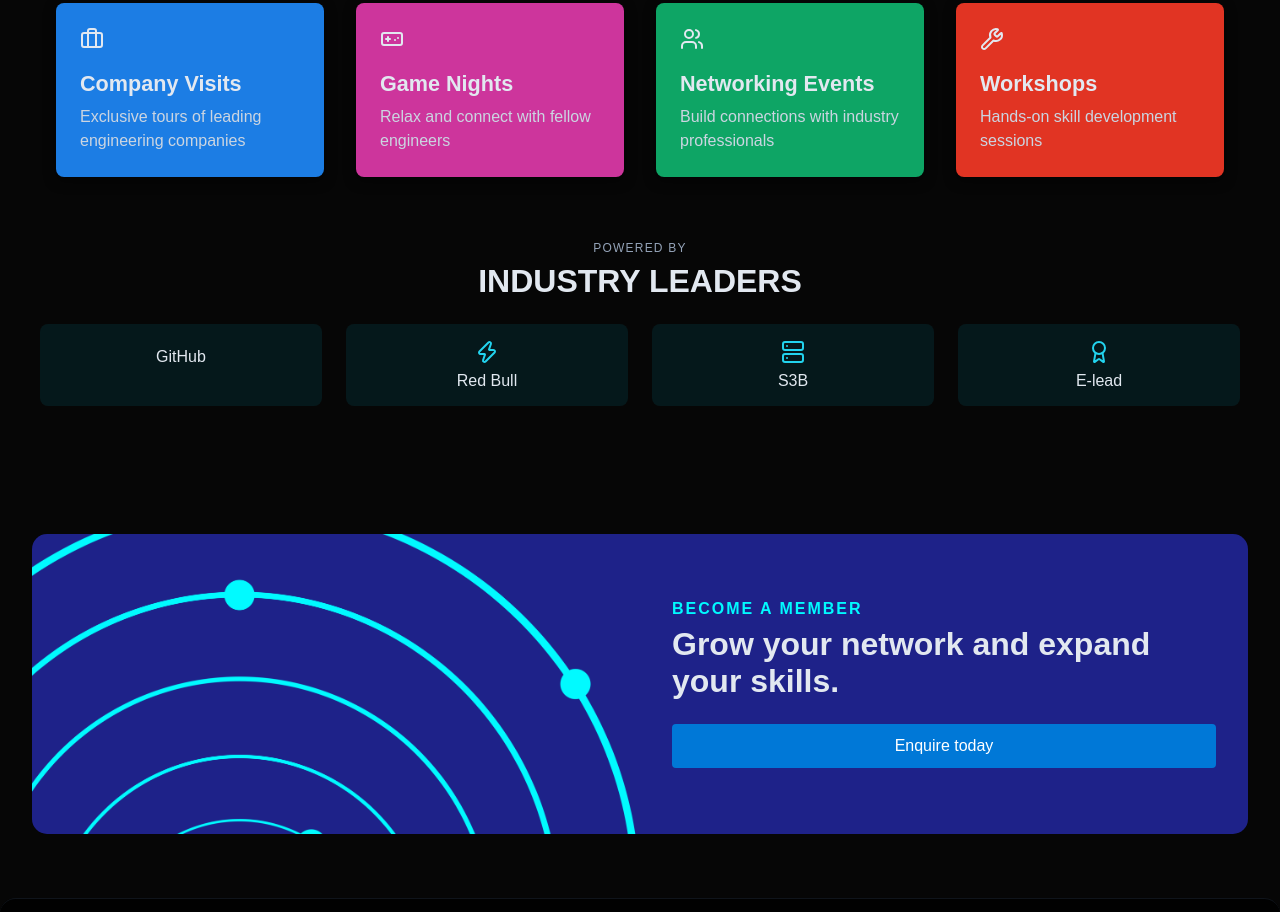
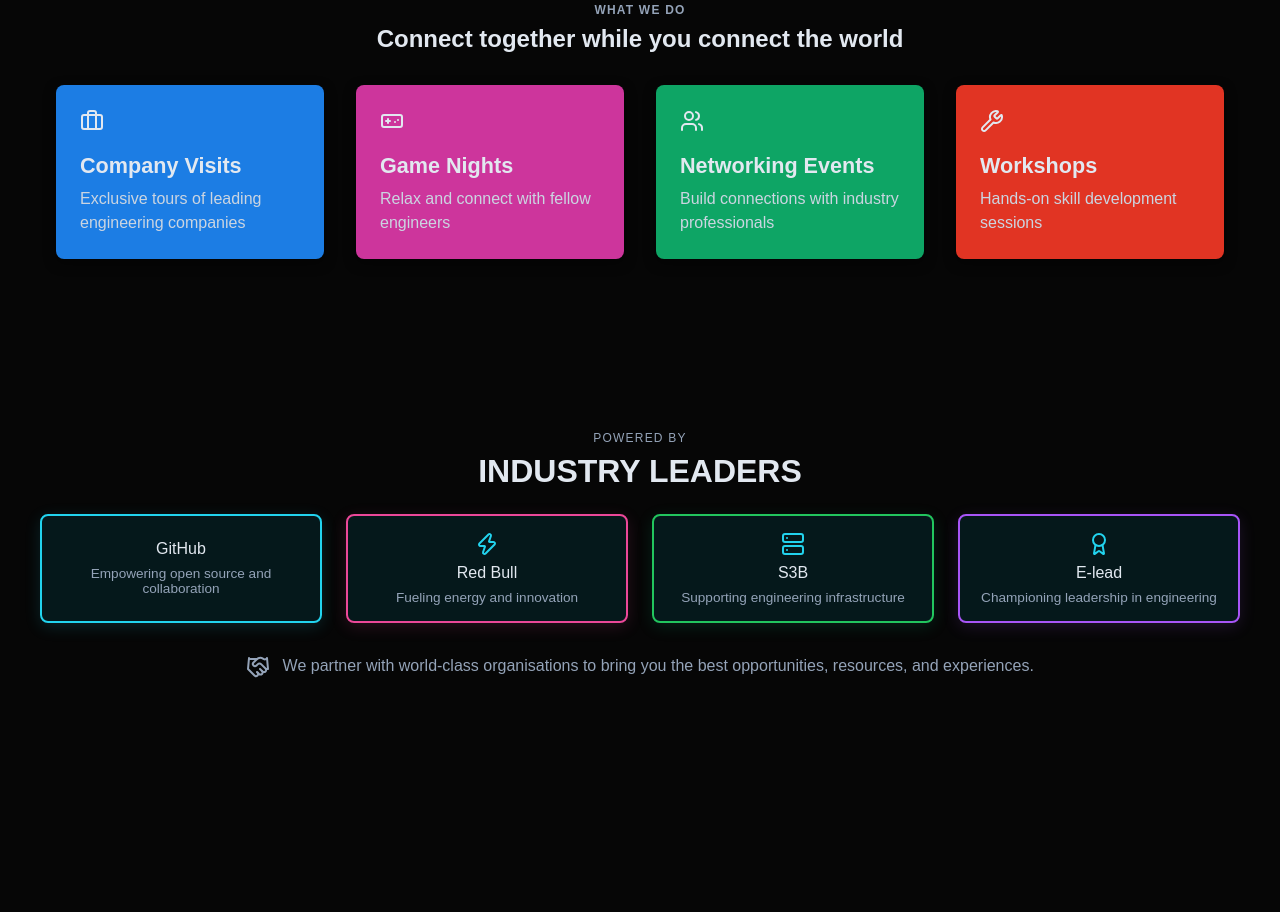
Before and after one commit to MQENG/Website, a plain HTML site: page test.html in a window 1280 px wide. Shown: the part 894-1806 px from the top of the page. Drawn offline with nearby package versions, Linux system fonts and the light colour scheme.

Commit message:
Update test.html

```diff
--- a/test.html
+++ b/test.html
@@ -34,8 +34,11 @@
       align-items: center;
     }
 
-    /* Hero Container */
     .container {
+      min-height: calc(100vh - 7rem);
+      /* 4rem header + 3rem margin-bottom */
+      align-items: center;
+      justify-content: center;
       display: grid;
       grid-template-columns: 1fr;
       gap: 3rem;
@@ -547,8 +550,8 @@
 
     .footer {
       position: relative;
-  border-top: 1px solid rgba(31,41,55,0.5);
-  background-color: rgba(0,0,0,0.8);
+      border-top: 1px solid rgba(31, 41, 55, 0.5);
+      background-color: rgba(0, 0, 0, 0.8);
       backdrop-filter: blur(24px);
       padding: 3rem 0;
       width: 1280px;
@@ -642,14 +645,14 @@
     }
 
     /* Contact info text */
-.footer-contact > div {
+    .footer-contact>div {
       color: var(--gray-400);
       margin-bottom: 0.5rem;
     }
 
     /* Bottom copyright */
     .footer-bottom {
-  border-top: 1px solid rgba(31,41,55,0.5);
+      border-top: 1px solid rgba(31, 41, 55, 0.5);
       margin-top: 2rem;
       padding-top: 2rem;
       text-align: center;
@@ -777,26 +780,42 @@
     </div>
   </section>
 
+  <br><br><br><br><br><br>
+
   <!-- POWERED BY -->
   <section class="powered-section">
     <div class="powered-title">POWERED BY</div>
     <div class="powered-heading">INDUSTRY LEADERS</div>
     <div class="sponsors">
-      <div class="sponsor"><i data-lucide="github" class="sponsor-icon"></i>
+      <div class="sponsor" style="box-shadow: 0 4px 16px rgba(34,211,238,0.15); border: 2px solid #22d3ee;">
+        <i data-lucide="github" class="sponsor-icon"></i>
         <div class="sponsor-name">GitHub</div>
+        <div style="font-size:0.85rem; color:#94a3b8;">Empowering open source and collaboration</div>
       </div>
-      <div class="sponsor"><i data-lucide="zap" class="sponsor-icon"></i>
+      <div class="sponsor" style="box-shadow: 0 4px 16px rgba(236,72,153,0.15); border: 2px solid #ec4899;">
+        <i data-lucide="zap" class="sponsor-icon"></i>
         <div class="sponsor-name">Red Bull</div>
+        <div style="font-size:0.85rem; color:#94a3b8;">Fueling energy and innovation</div>
       </div>
-      <div class="sponsor"><i data-lucide="server" class="sponsor-icon"></i>
+      <div class="sponsor" style="box-shadow: 0 4px 16px rgba(16,185,129,0.15); border: 2px solid #22c55e;">
+        <i data-lucide="server" class="sponsor-icon"></i>
         <div class="sponsor-name">S3B</div>
+        <div style="font-size:0.85rem; color:#94a3b8;">Supporting engineering infrastructure</div>
       </div>
-      <div class="sponsor"><i data-lucide="award" class="sponsor-icon"></i>
+      <div class="sponsor" style="box-shadow: 0 4px 16px rgba(168,85,247,0.15); border: 2px solid #a855f7;">
+        <i data-lucide="award" class="sponsor-icon"></i>
         <div class="sponsor-name">E-lead</div>
+        <div style="font-size:0.85rem; color:#94a3b8;">Championing leadership in engineering</div>
       </div>
+    </div>
+    <div style="margin-top:2rem; color:#94a3b8; font-size:1rem;">
+      <i data-lucide="handshake" style="vertical-align:middle; margin-right:0.5rem;"></i>
+      <span>We partner with world-class organisations to bring you the best opportunities, resources, and experiences.</span>
     </div>
   </section>
 
+
+  <br><br><br><br><br><br>
 
   <section id="membership" class="membership-section">
     <div class="membership-container">
@@ -808,6 +827,9 @@
     </div>
   </section>
 
+
+  <br><br><br><br><br><br>
+
   <!-- Footer -->
   <footer class="footer">
     <div class="containerfooter">
@@ -816,7 +838,9 @@
           <div class="logo-group">
             <div class="logo-icon-wrapper">
               <div class="icon-bg">
-              <svg xmlns="http://www.w3.org/2000/svg" width="24" height="24" viewBox="0 0 24 24" fill="none" stroke="currentColor" stroke-width="2" stroke-linecap="round" stroke-linejoin="round" class="cpu-icon">
+                <svg xmlns="http://www.w3.org/2000/svg" width="24" height="24" viewBox="0 0 24 24" fill="none"
+                  stroke="currentColor" stroke-width="2" stroke-linecap="round" stroke-linejoin="round"
+                  class="cpu-icon">
                   <rect width="16" height="16" x="4" y="4" rx="2"></rect>
                   <rect width="6" height="6" x="9" y="9" rx="1"></rect>
                   <path d="M15 2v2"></path>
@@ -871,8 +895,8 @@
 
 
   <script>
-    document.querySelectorAll('button, .enquire-btn').forEach(function(btn) {
-      btn.addEventListener('click', function(e) {
+    document.querySelectorAll('button, .enquire-btn').forEach(function (btn) {
+      btn.addEventListener('click', function (e) {
         window.location.href = "https://discord.com/invite/tP6E4efsyx";
       });
     });
```
Lines whose indentation alone changed are shown as unchanged.
